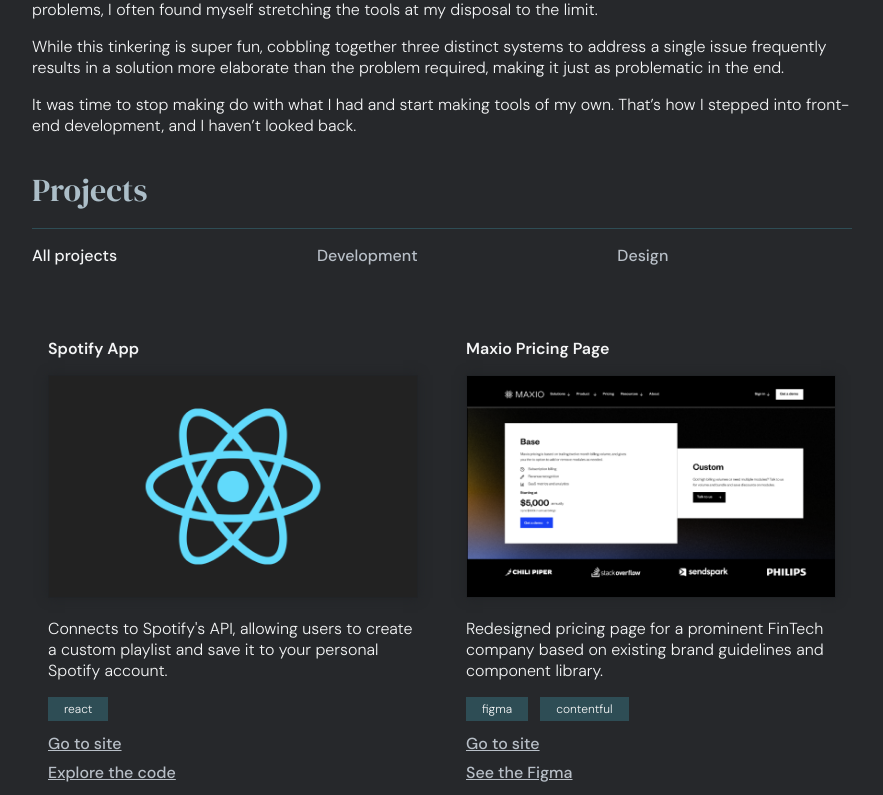
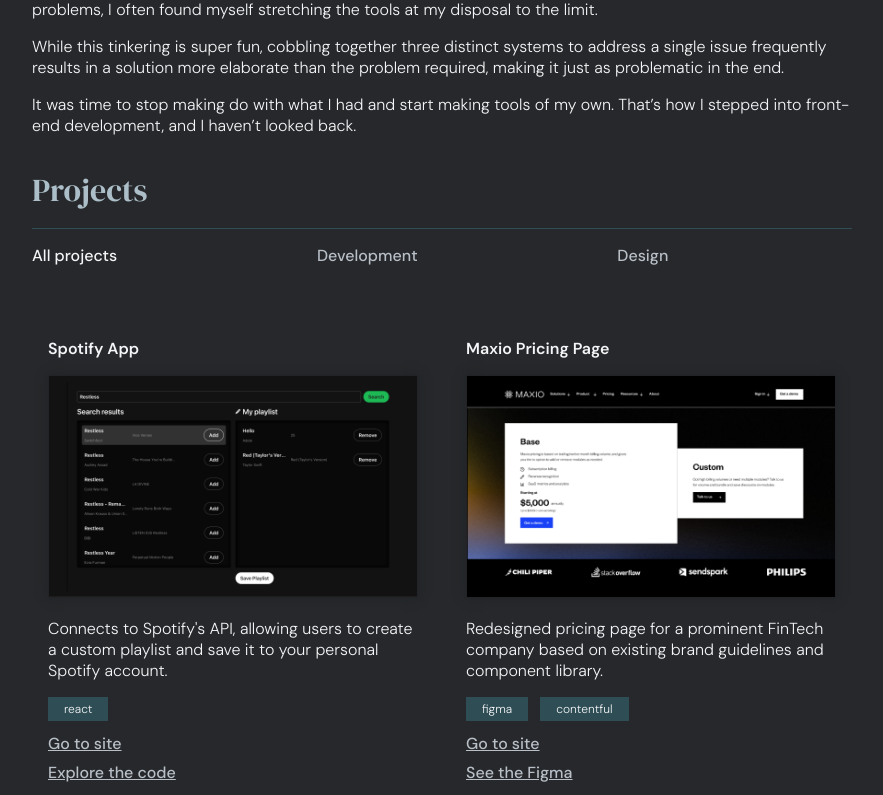
Before and after one commit to abigailhartnett/abigailhartnett.com, a React (Create React App) app: page / in a window 1280 px wide. Shown: the part 460-1255 px from the top of the page, without its empty margins (198-1081 px from the left). Built offline with nearby package versions, Linux system fonts and the light colour scheme.

Commit message:
Update Spotify App image

```diff
--- a/src/data/projects.js
+++ b/src/data/projects.js
@@ -3,7 +3,7 @@
     id: 5,
     name: "Spotify App",
     description: `Connects to Spotify's API, allowing users to create a custom playlist and save it to your personal Spotify account.`,
-    image: "../images/react.png",
+    image: "../images/spotifyApp.png",
     tags: ["react"],
     slug: "development",
     gitHub: "https://github.com/abigailhartnett/jammming",
```
Also changed, not shown: public/images/spotifyApp.png (added).
